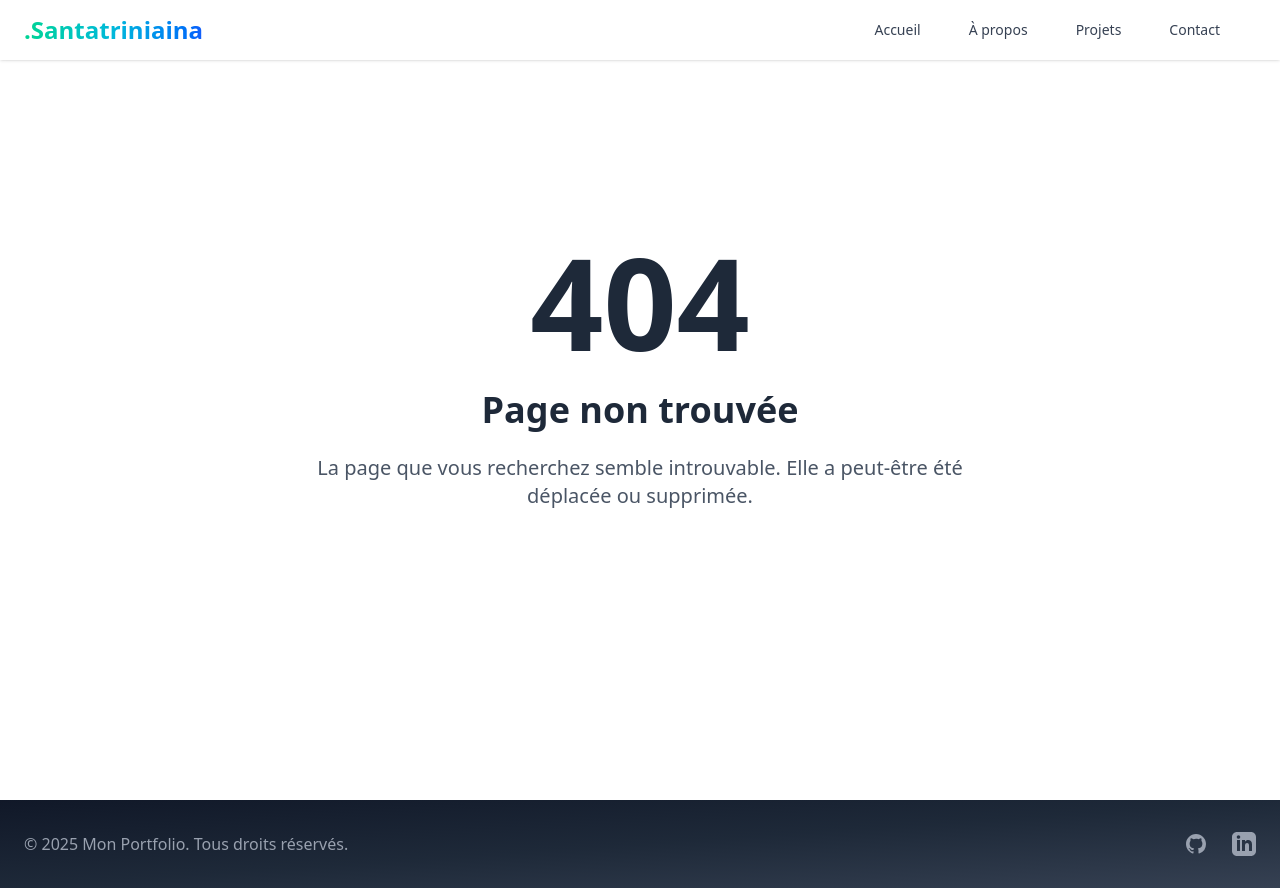
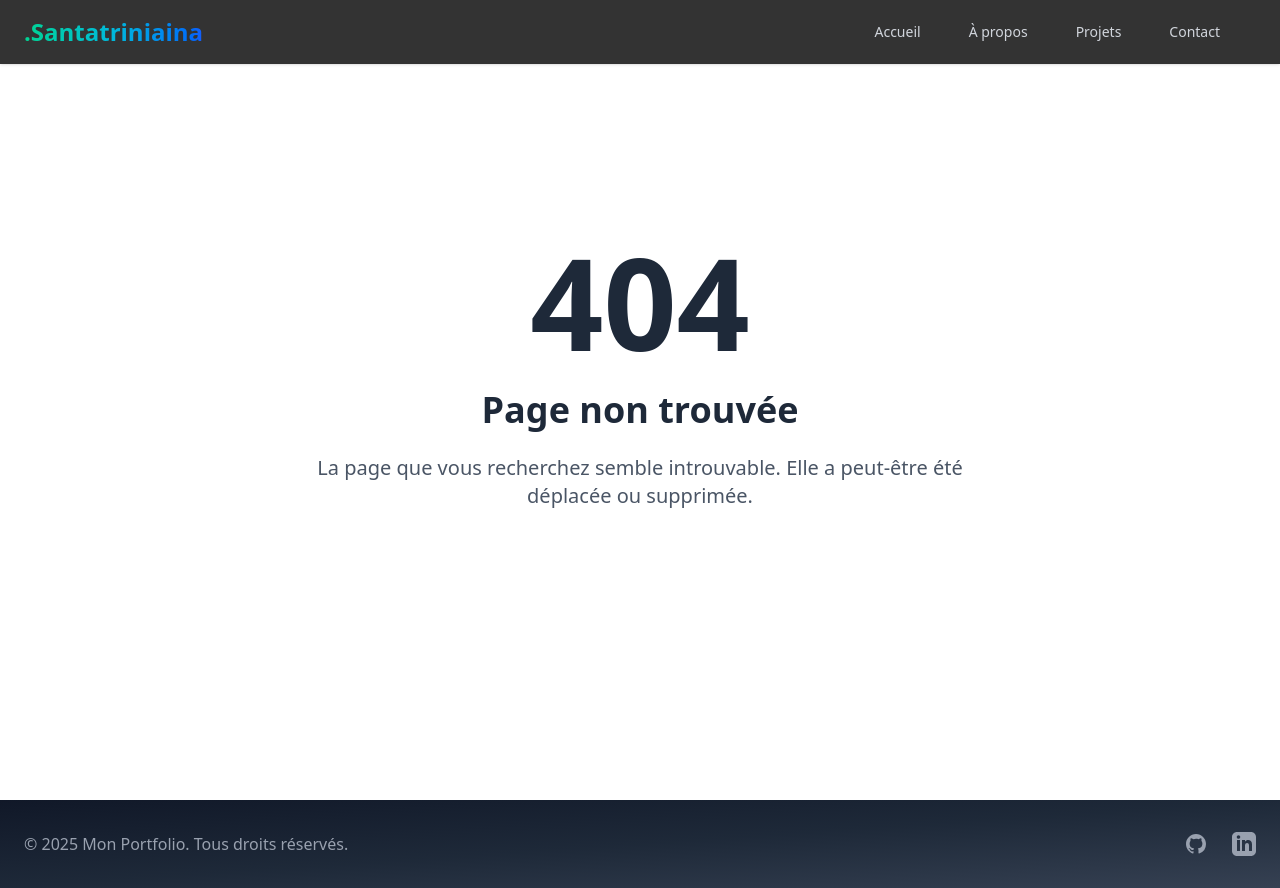
Before and after one commit to santatri/mon-portfolio, a React (Vite) app in the folder mon-portfolio/: page /404 in a window 1280 px wide. Built offline with nearby package versions, Linux system fonts and the light colour scheme.

Commit message:
nav bar modifie

```diff
--- a/mon-portfolio/src/components/Header.jsx
+++ b/mon-portfolio/src/components/Header.jsx
@@ -5,13 +5,12 @@ import { Bars3Icon, XMarkIcon } from '@heroicons/react/24/outline';
 export default function Header() {
   const [isMobileMenuOpen, setIsMobileMenuOpen] = useState(false);
 
-  // Fonction pour fermer le menu mobile après un clic
   const closeMobileMenu = () => setIsMobileMenuOpen(false);
 
   return (
-    <header className="bg-white dark:bg-gray-900 shadow-sm fixed w-full z-50 backdrop-blur-sm bg-opacity-90 dark:bg-opacity-90">
-      <nav className="container mx-auto px-6 py-3">
-        <div className="flex justify-between items-center">
+    <header className="bg-black/80 dark:bg-gray-900/80 backdrop-blur-md shadow-sm fixed w-full z-50 h-16 transition-all duration-300">
+      <nav className="container mx-auto px-6 py-3 h-full">
+        <div className="flex justify-between items-center h-full">
           <NavLink
             to="/"
             className="text-2xl font-bold text-transparent bg-clip-text bg-gradient-to-r from-emerald-400 via-cyan-500 to-blue-600 dark:from-emerald-300 dark:via-cyan-400 dark:to-blue-500"
@@ -21,7 +20,7 @@ export default function Header() {
           </NavLink>
 
           <div className="flex items-center space-x-6">
-            {/* Menu Desktop - Caché sur mobile */}
+            {/* Menu Desktop */}
             <div className="hidden md:flex space-x-6">
               <NavLink
                 to="/"
@@ -29,7 +28,7 @@ export default function Header() {
                   `px-3 py-2 rounded-md text-sm font-medium transition-all ${
                     isActive
                       ? 'text-white bg-gradient-to-r from-emerald-500 to-cyan-600 shadow-lg shadow-cyan-500/20'
-                      : 'text-gray-700 dark:text-gray-300 hover:text-emerald-500 dark:hover:text-emerald-400'
+                      : 'text-gray-300 hover:text-white'
                   }`
                 }
               >
@@ -41,7 +40,7 @@ export default function Header() {
                   `px-3 py-2 rounded-md text-sm font-medium transition-all ${
                     isActive
                       ? 'text-white bg-gradient-to-r from-cyan-500 to-blue-600 shadow-lg shadow-blue-500/20'
-                      : 'text-gray-700 dark:text-gray-300 hover:text-cyan-500 dark:hover:text-cyan-400'
+                      : 'text-gray-300 hover:text-white'
                   }`
                 }
               >
@@ -53,7 +52,7 @@ export default function Header() {
                   `px-3 py-2 rounded-md text-sm font-medium transition-all ${
                     isActive
                       ? 'text-white bg-gradient-to-r from-blue-500 to-indigo-600 shadow-lg shadow-indigo-500/20'
-                      : 'text-gray-700 dark:text-gray-300 hover:text-blue-500 dark:hover:text-blue-400'
+                      : 'text-gray-300 hover:text-white'
                   }`
                 }
               >
@@ -65,7 +64,7 @@ export default function Header() {
                   `px-3 py-2 rounded-md text-sm font-medium transition-all ${
                     isActive
                       ? 'text-white bg-gradient-to-r from-violet-500 to-purple-600 shadow-lg shadow-purple-500/20'
-                      : 'text-gray-700 dark:text-gray-300 hover:text-violet-500 dark:hover:text-violet-400'
+                      : 'text-gray-300 hover:text-white'
                   }`
                 }
               >
@@ -75,7 +74,7 @@ export default function Header() {
 
             {/* Bouton Menu Mobile */}
             <button
-              className="md:hidden p-2 rounded-lg text-gray-700 dark:text-gray-300 hover:bg-gray-100 dark:hover:bg-gray-800 transition-colors"
+              className="md:hidden p-2 rounded-lg text-gray-300 hover:text-white transition-colors"
               onClick={() => setIsMobileMenuOpen(!isMobileMenuOpen)}
               aria-label="Toggle menu"
             >
@@ -88,17 +87,17 @@ export default function Header() {
           </div>
         </div>
 
-        {/* Menu Mobile */}
-        {isMobileMenuOpen && (
-          <div className="md:hidden mt-4 pb-4 space-y-2">
+        {/* Menu Mobile - Version latérale */}
+        <div className={`md:hidden fixed top-16 left-0 h-[calc(100vh-4rem)] w-1/2 bg-black/90 dark:bg-gray-900/95 shadow-xl transform transition-transform duration-300 ease-in-out z-40 ${isMobileMenuOpen ? 'translate-x-0' : '-translate-x-full'}`}>
+          <div className="p-6">
             <NavLink
               to="/"
               onClick={closeMobileMenu}
               className={({ isActive }) =>
-                `block px-4 py-3 rounded-lg text-base font-medium transition-all ${
+                `block px-4 py-3 rounded-lg text-base font-medium transition-all mb-3 ${
                   isActive
                     ? 'text-white bg-gradient-to-r from-emerald-500 to-cyan-600 shadow-lg'
-                    : 'text-gray-700 dark:text-gray-300 bg-gray-100 dark:bg-gray-800 hover:bg-gray-200 dark:hover:bg-gray-700'
+                    : 'text-gray-300 hover:text-white'
                 }`
               }
             >
@@ -108,10 +107,10 @@ export default function Header() {
               to="/about"
               onClick={closeMobileMenu}
               className={({ isActive }) =>
-                `block px-4 py-3 rounded-lg text-base font-medium transition-all ${
+                `block px-4 py-3 rounded-lg text-base font-medium transition-all mb-3 ${
                   isActive
                     ? 'text-white bg-gradient-to-r from-cyan-500 to-blue-600 shadow-lg'
-                    : 'text-gray-700 dark:text-gray-300 bg-gray-100 dark:bg-gray-800 hover:bg-gray-200 dark:hover:bg-gray-700'
+                    : 'text-gray-300 hover:text-white'
                 }`
               }
             >
@@ -121,10 +120,10 @@ export default function Header() {
               to="/projects"
               onClick={closeMobileMenu}
               className={({ isActive }) =>
-                `block px-4 py-3 rounded-lg text-base font-medium transition-all ${
+                `block px-4 py-3 rounded-lg text-base font-medium transition-all mb-3 ${
                   isActive
                     ? 'text-white bg-gradient-to-r from-blue-500 to-indigo-600 shadow-lg'
-                    : 'text-gray-700 dark:text-gray-300 bg-gray-100 dark:bg-gray-800 hover:bg-gray-200 dark:hover:bg-gray-700'
+                    : 'text-gray-300 hover:text-white'
                 }`
               }
             >
@@ -137,13 +136,21 @@ export default function Header() {
                 `block px-4 py-3 rounded-lg text-base font-medium transition-all ${
                   isActive
                     ? 'text-white bg-gradient-to-r from-violet-500 to-purple-600 shadow-lg'
-                    : 'text-gray-700 dark:text-gray-300 bg-gray-100 dark:bg-gray-800 hover:bg-gray-200 dark:hover:bg-gray-700'
+                    : 'text-gray-300 hover:text-white'
                 }`
               }
             >
               Contact
             </NavLink>
           </div>
+        </div>
+
+        {/* Overlay semi-transparent */}
+        {isMobileMenuOpen && (
+          <div
+            className="fixed inset-0 bg-black/70 z-30 md:hidden"
+            onClick={closeMobileMenu}
+          />
         )}
       </nav>
     </header>
```
